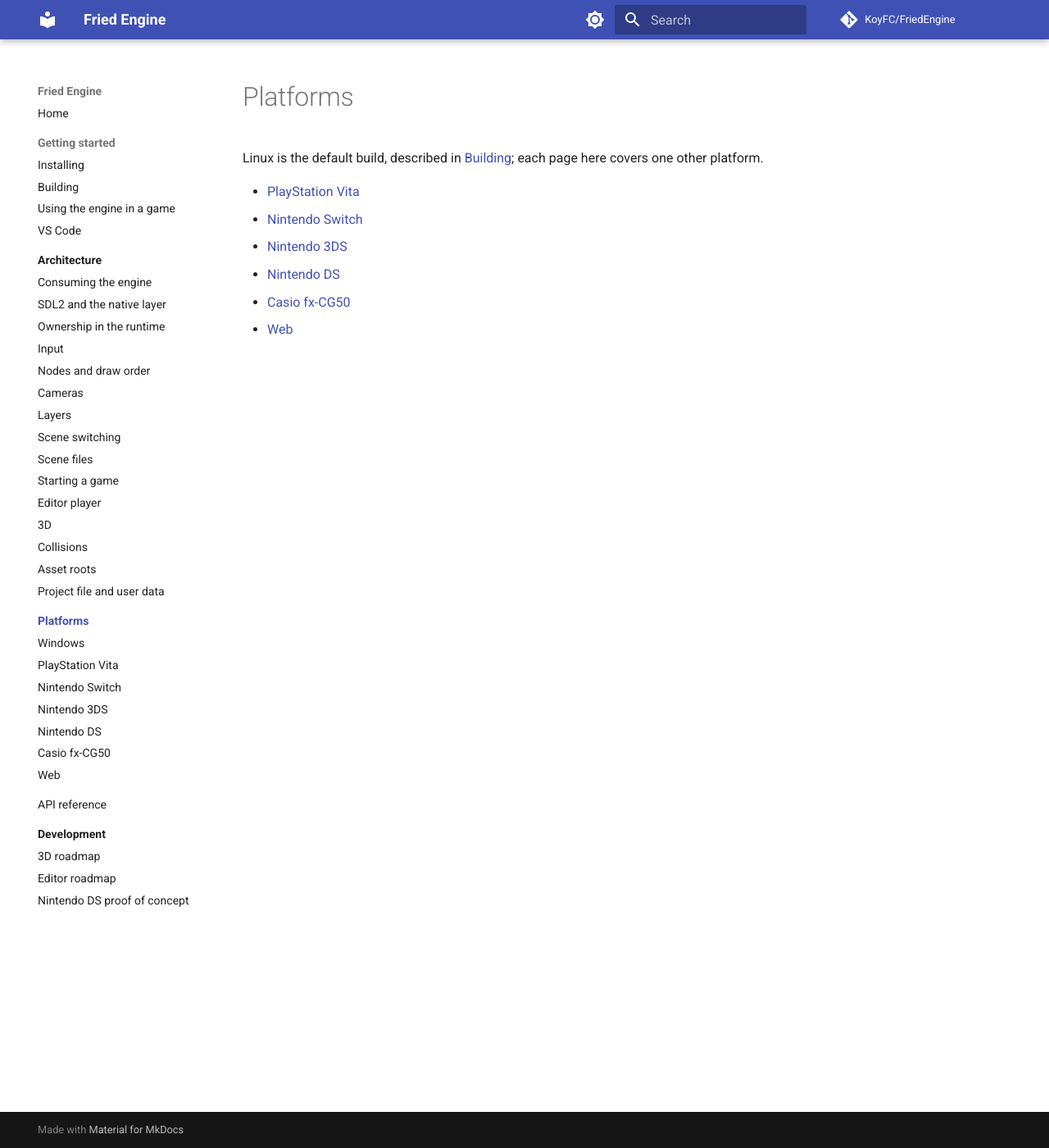
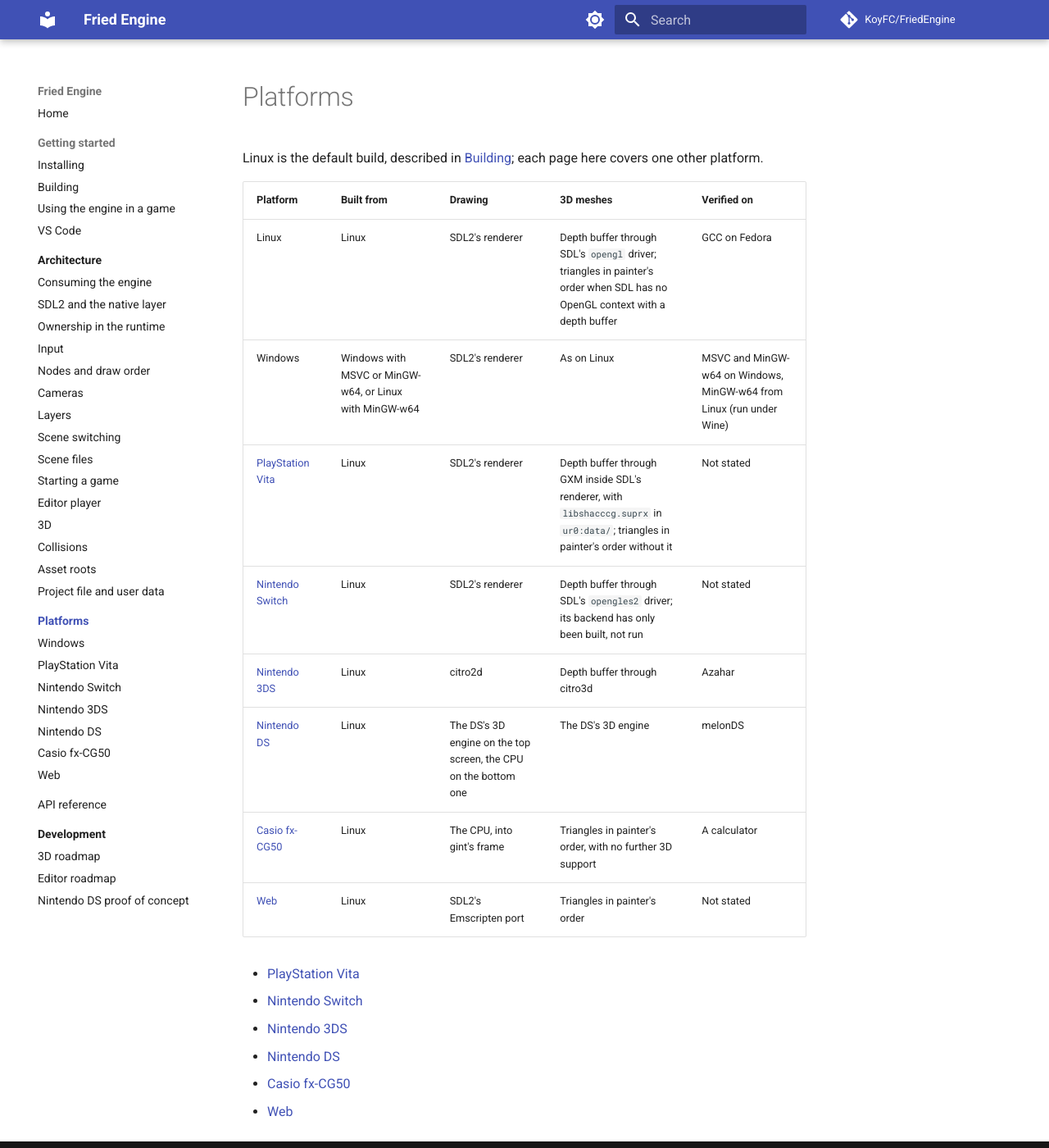
Before and after one commit to KoyFC/FriedEngine, an MkDocs documentation site: the page built from docs/platforms/index.md, in a window 1280 px wide and 1400 px high. Shown: the whole window at 82% size. Built offline with MkDocs 1.6.1 and Material for MkDocs 9.7.7, drawn with Linux system fonts in a browser that asks for light colours; comment, search, counter and statistics services are not loaded.

Commit message:
State the Supported Systems and Add a Platform Table

```diff
--- a/docs/platforms/index.md
+++ b/docs/platforms/index.md
@@ -1,6 +1,17 @@
 # Platforms
 
 Linux is the default build, described in [Building](../getting-started/building.md); each page here covers one other platform.
+
+| Platform | Built from | Drawing | 3D meshes | Verified on |
+|---|---|---|---|---|
+| Linux | Linux | SDL2's renderer | Depth buffer through SDL's `opengl` driver; triangles in painter's order when SDL has no OpenGL context with a depth buffer | GCC on Fedora |
+| Windows | Windows with MSVC or MinGW-w64, or Linux with MinGW-w64 | SDL2's renderer | As on Linux | MSVC and MinGW-w64 on Windows, MinGW-w64 from Linux (run under Wine) |
+| [PlayStation Vita](vita.md) | Linux | SDL2's renderer | Depth buffer through GXM inside SDL's renderer, with `libshacccg.suprx` in `ur0:data/`; triangles in painter's order without it | Not stated |
+| [Nintendo Switch](switch.md) | Linux | SDL2's renderer | Depth buffer through SDL's `opengles2` driver; its backend has only been built, not run | Not stated |
+| [Nintendo 3DS](3ds.md) | Linux | citro2d | Depth buffer through citro3d | Azahar |
+| [Nintendo DS](nds.md) | Linux | The DS's 3D engine on the top screen, the CPU on the bottom one | The DS's 3D engine | melonDS |
+| [Casio fx-CG50](cg50.md) | Linux | The CPU, into gint's frame | Triangles in painter's order, with no further 3D support | A calculator |
+| [Web](web.md) | Linux | SDL2's Emscripten port | Triangles in painter's order | Not stated |
 
 - [PlayStation Vita](vita.md)
 - [Nintendo Switch](switch.md)
```
Also changed, not shown: README.md (+2 -0 lines), docs/getting-started/installing.md (+4 -0 lines), docs/index.md (+2 -0 lines).
